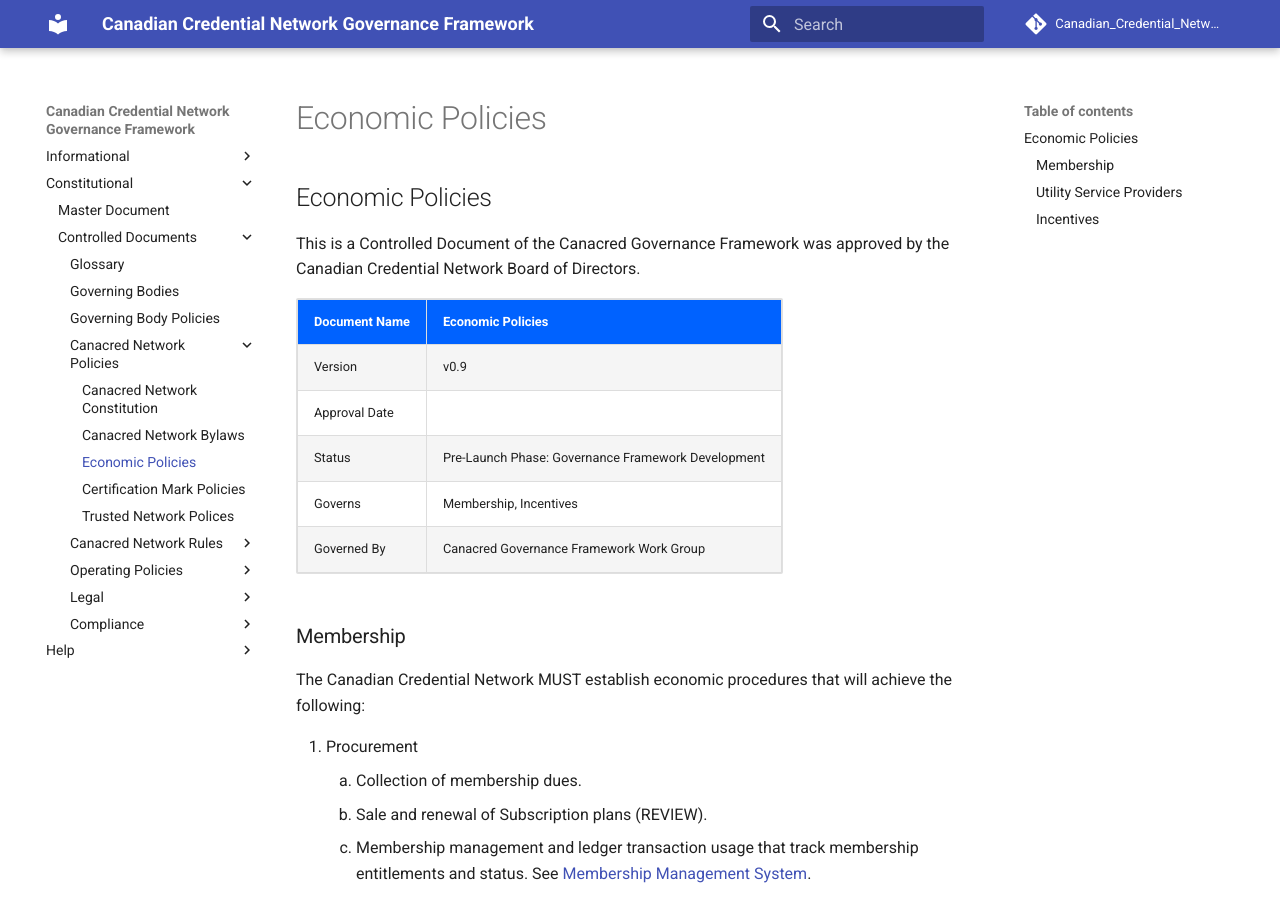
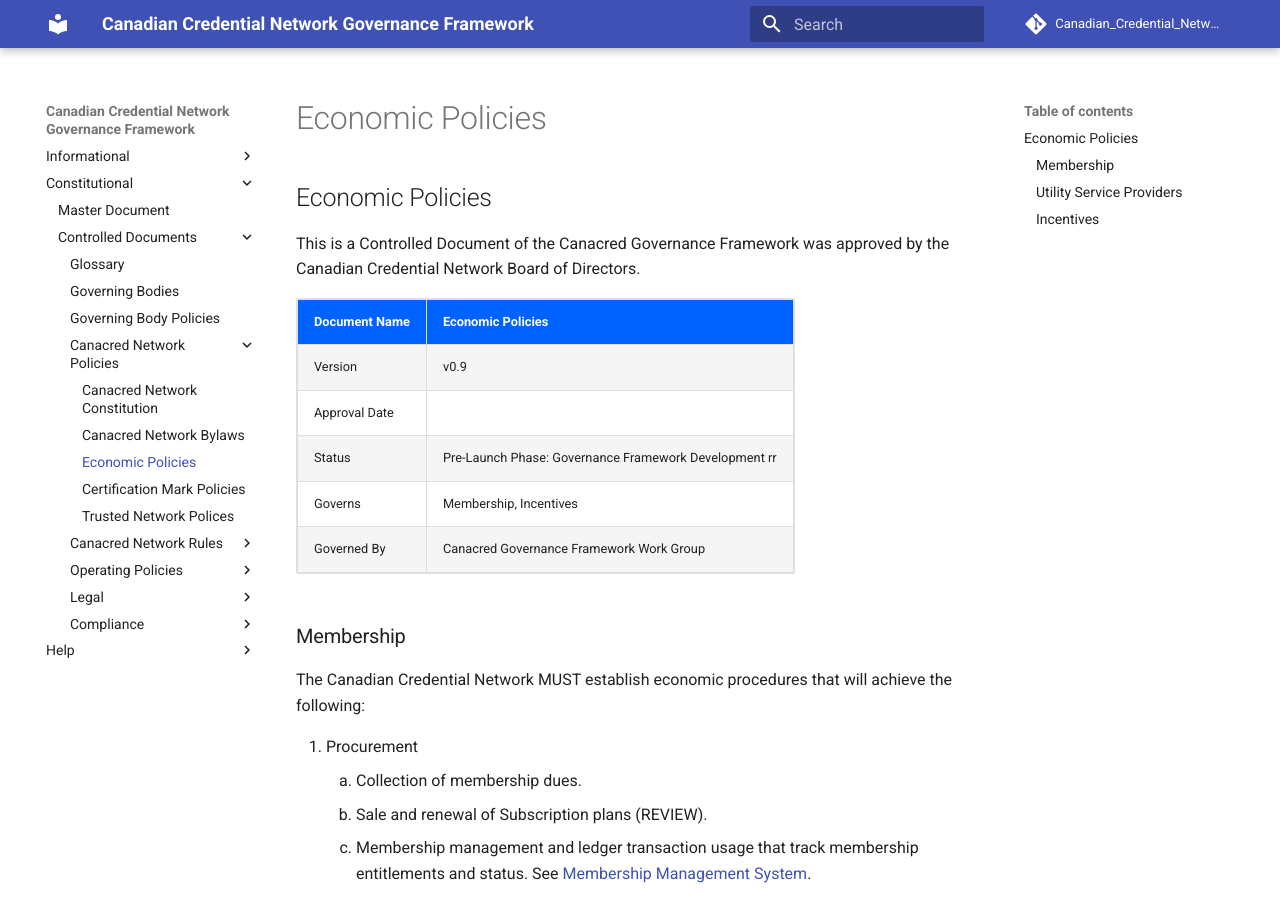
Before and after one commit to VictorSyntez/governance, an MkDocs documentation site: the page built from docs/gf_controlled/economic_policies.md, in a window 1280 px wide and 900 px high. Built offline with MkDocs 1.6.1 and Material for MkDocs 9.7.7, drawn with Linux system fonts in a browser that asks for light colours; comment, search, counter and statistics services are not loaded.

```diff
--- a/docs/gf_controlled/economic_policies.md
+++ b/docs/gf_controlled/economic_policies.md
@@ -6,7 +6,7 @@ This is a Controlled Document of the Canacred Governance Framework was approved
 | --- | --- |
 | Version | v0.9 |
 | Approval Date | |
-| Status | Pre-Launch Phase: Governance Framework Development |
+| Status | Pre-Launch Phase: Governance Framework Development rr|
 | Governs |Membership, Incentives |
 | Governed By | Canacred Governance Framework Work Group |Review
 
```
